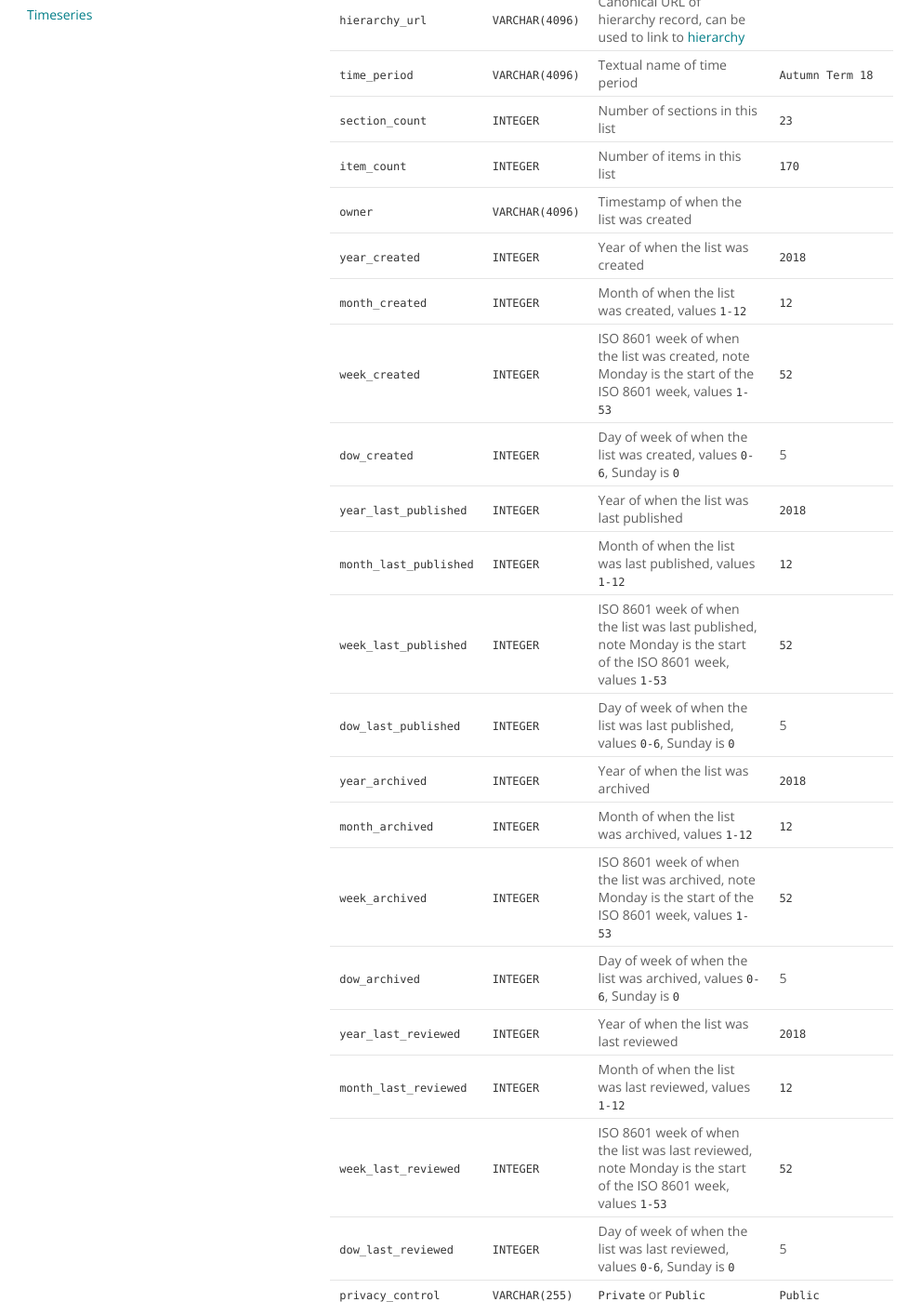
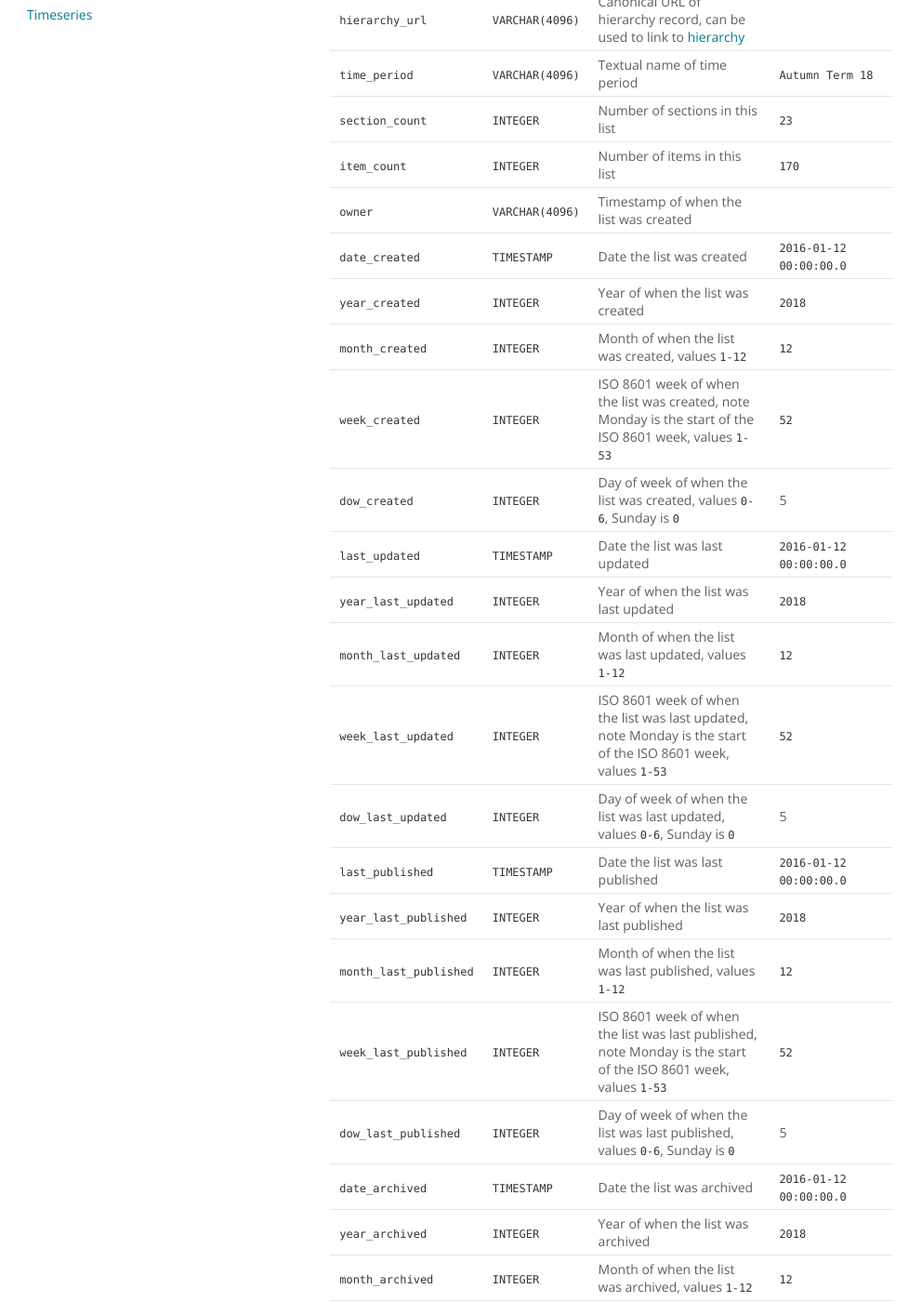
Before and after one commit to techfromsage/advanced-mis, a Jekyll site: the page built from topics/lists.md, in a window 1280 px wide and 1400 px high, scrolled down 732 px. Shown: the whole window at 93% size, without its empty margins (145-1137 px from the left). Built offline with Jekyll 4.4.1, drawn with Linux system fonts in a browser that asks for light colours; some of the changed text lies outside the part shown.

Commit message:
December release documentation updates

```diff
--- a/topics/lists.md
+++ b/topics/lists.md
@@ -29,18 +29,27 @@ body_class: lists
 | `section_count` | `INTEGER` | Number of sections in this list | `23`
 | `item_count` | `INTEGER` | Number of items in this list | `170`
 | `owner` | `VARCHAR(4096)` | Timestamp of when the list was created |
+| `date_created` | `TIMESTAMP` | Date the list was created | `2016-01-12 00:00:00.0`
 | `year_created` | `INTEGER` | Year of when the list was created | `2018`
 | `month_created` | `INTEGER` | Month of when the list was created, values `1-12` | `12`
 | `week_created` | `INTEGER` | ISO 8601 week of when the list was created, note Monday is the start of the ISO 8601 week, values `1-53` | `52`
 | `dow_created` | `INTEGER` | Day of week of when the list was created, values `0-6`, Sunday is `0` | 5
+| `last_updated` | `TIMESTAMP` | Date the list was last updated | `2016-01-12 00:00:00.0`
+| `year_last_updated` | `INTEGER` | Year of when the list was last updated | `2018`
+| `month_last_updated` | `INTEGER` | Month of when the list was last updated, values `1-12` | `12`
+| `week_last_updated` | `INTEGER` | ISO 8601 week of when the list was last updated, note Monday is the start of the ISO 8601 week, values `1-53` | `52`
+| `dow_last_updated` | `INTEGER` | Day of week of when the list was last updated, values `0-6`, Sunday is `0` | 5
+| `last_published` | `TIMESTAMP` | Date the list was last published | `2016-01-12 00:00:00.0`
 | `year_last_published` | `INTEGER` | Year of when the list was last published | `2018`
 | `month_last_published` | `INTEGER` | Month of when the list was last published, values `1-12` | `12`
 | `week_last_published` | `INTEGER` | ISO 8601 week of when the list was last published, note Monday is the start of the ISO 8601 week, values `1-53` | `52`
 | `dow_last_published` | `INTEGER` | Day of week of when the list was last published, values `0-6`, Sunday is `0` | 5
+| `date_archived` | `TIMESTAMP` | Date the list was archived | `2016-01-12 00:00:00.0`
 | `year_archived` | `INTEGER` | Year of when the list was archived | `2018`
 | `month_archived` | `INTEGER` | Month of when the list was archived, values `1-12` | `12`
 | `week_archived` | `INTEGER` | ISO 8601 week of when the list was archived, note Monday is the start of the ISO 8601 week, values `1-53` | `52`
 | `dow_archived` | `INTEGER` | Day of week of when the list was archived, values `0-6`, Sunday is `0` | 5
+| `last_reviewed` | `TIMESTAMP` | Date the list was last reviewed | `2016-01-12 00:00:00.0`
 | `year_last_reviewed` | `INTEGER` | Year of when the list was last reviewed | `2018`
 | `month_last_reviewed` | `INTEGER` | Month of when the list was last reviewed, values `1-12` | `12`
 | `week_last_reviewed` | `INTEGER` | ISO 8601 week of when the list was last reviewed, note Monday is the start of the ISO 8601 week, values `1-53` | `52`
```
Also changed, not shown: topics/app-data.md (+1 -1 lines), topics/event-classes.md (+1 -0 lines), topics/items.md (+1 -0 lines), topics/rollovers.md (added, +32 -0 lines), topics/timeseries.md (+16 -4 lines).
